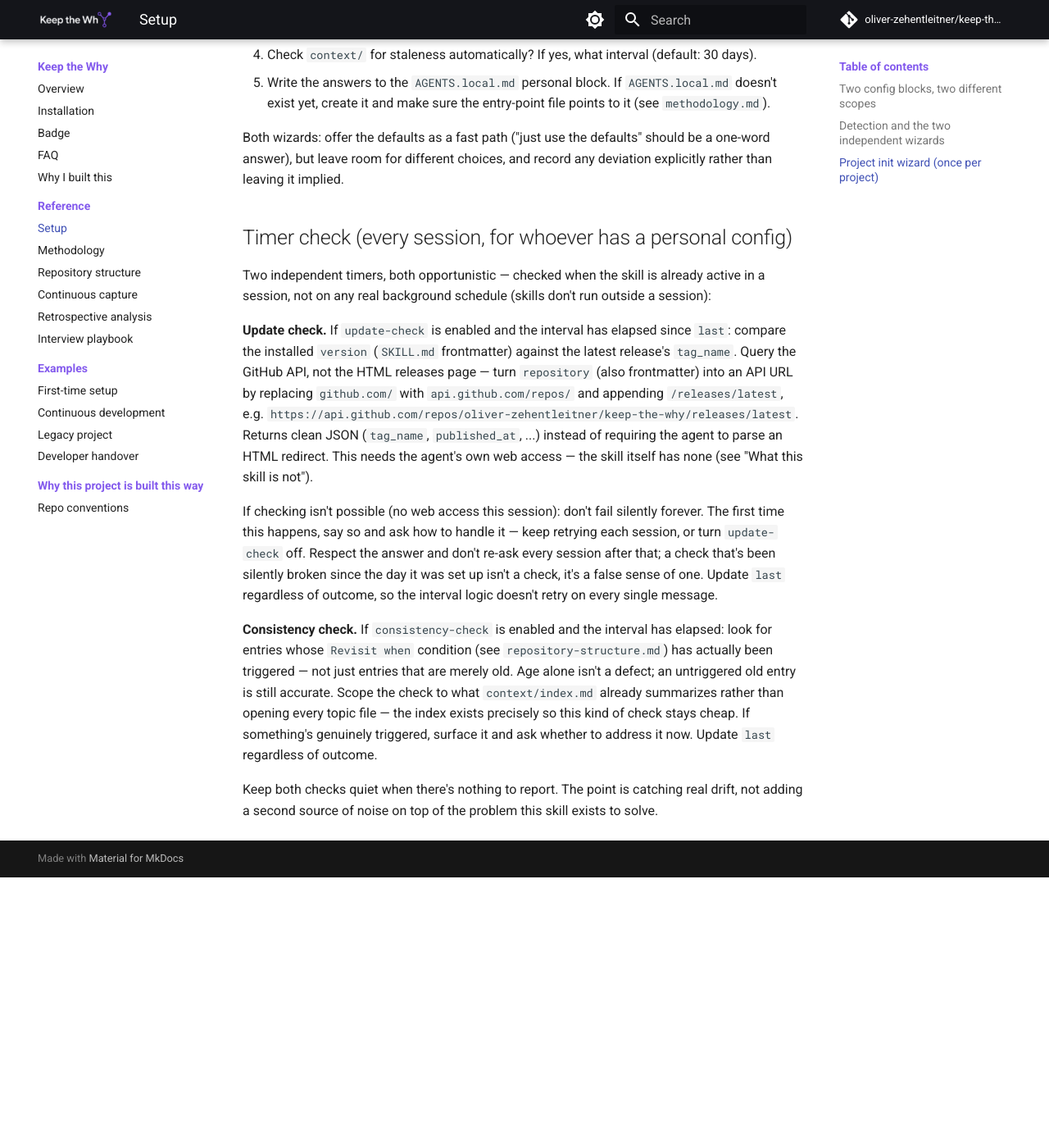
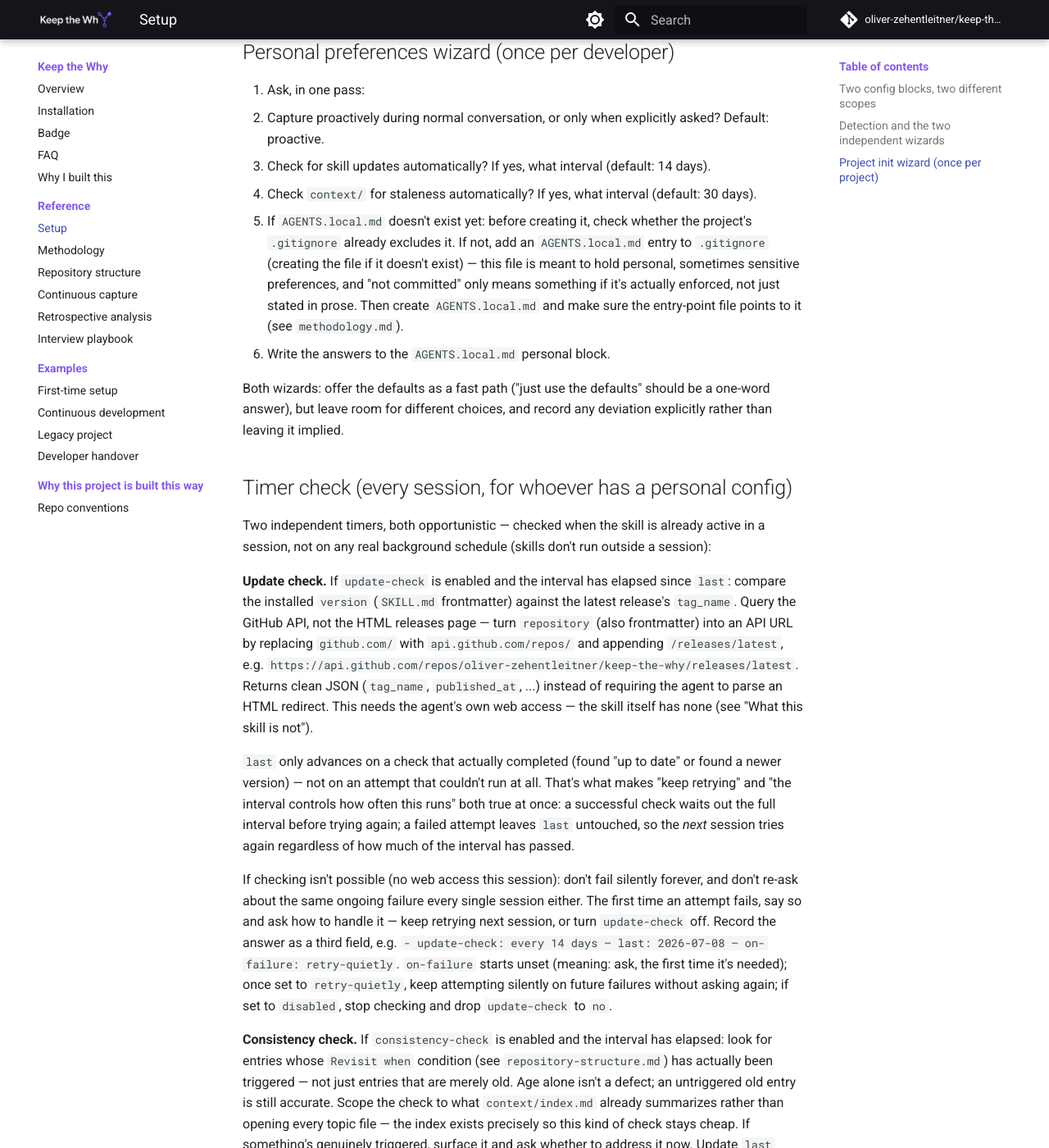
Before and after one commit to oliver-zehentleitner/keep-the-why, an MkDocs documentation site: the page built from docs/setup.md, in a window 1280 px wide and 1400 px high, scrolled down 2543 px. Shown: the whole window at 82% size. Built offline with MkDocs 1.6.1 and Material for MkDocs 9.7.7, drawn with Linux system fonts in a browser that asks for light colours; comment, search, counter and statistics services are not loaded; before the commit the page ends 3613 px from its top, so only the background shows below that; some of the changed text lies outside the part shown.

Commit message:
Fix update-check retry contradiction, gitignore AGENTS.local.md, rename autostart
Three verified issues from external review:

1. Update-check retry logic contradicted itself: "keep retrying each
   session" plus "update last regardless of outcome" can't both be
   true - if last always advances, the interval logic waits out the
   full period before trying again, which isn't "each session." Fixed
   by only advancing last on a check that actually completed. A failed
   attempt leaves last untouched, so the next session retries
   automatically. Added an on-failure field (unset = ask once,
   retry-quietly = keep trying silently, disabled = stop) so a broken
   check doesn't ask the same question every single session either.

2. The wizard created AGENTS.local.md and called it "not committed" in
   prose, but never verified .gitignore actually excludes it. Added a
   step: check .gitignore before creating the file, add an entry if
   missing. "Not committed" needs to be enforced, not just stated.

3. "autostart: yes/no" promised session-level behavior a Skill can't
   guarantee (no autostart hook exists - see "What this skill is
   not"). Renamed to "capture-mode: proactive | explicit-only", which
   describes what's actually configurable: behavior once the skill is
   already active, not whether it activates on its own.

Also fixed a real, unrelated copy-paste leftover in SECURITY.md - the
disclosure policy said fixes would be "released as fast as possible to
pip," carried over from a Python-package template. This project ships
a markdown skill via GitHub releases, not a pip package.

Updated setup.md, repository-structure.md's AGENTS.local.md example,
the first-time-setup walkthrough (new scenario for the failure/retry
case), README, repo-conventions.md, and evals.json (2 new cases,
2 revised to match the corrected logic).

````diff
--- a/skills/keep-the-why/references/setup.md
+++ b/skills/keep-the-why/references/setup.md
@@ -19,13 +19,15 @@
 
 ```markdown
 <!-- keep-the-why:local -->
-- autostart: yes
+- capture-mode: proactive
 - update-check: every 14 days — last: 2026-07-21
 - consistency-check: every 30 days — last: 2026-07-21
 <!-- /keep-the-why:local -->
 ```
 
-Where the why-knowledge lives and whether the project has been set up at all are facts about the project — everyone should see the same answer, so they're committed. Autostart and how often to run the timer checks are about how *this one developer* wants to work day to day — one person might want autostart and weekly checks, another might not want either, and neither is more correct. Splitting them also means the update-check/consistency-check timestamps don't turn into a shared field that every developer's session is racing to update.
+Where the why-knowledge lives and whether the project has been set up at all are facts about the project — everyone should see the same answer, so they're committed. Capture mode and how often to run the timer checks are about how *this one developer* wants to work day to day — one person might want proactive capture and weekly checks, another might not want either, and neither is more correct. Splitting them also means the update-check/consistency-check timestamps don't turn into a shared field that every developer's session is racing to update.
+
+`capture-mode` says `proactive` rather than `autostart` deliberately — a Skill has no session-level autostart hook to promise (see "What this skill is not" in `SKILL.md`); what's actually configurable is whether the skill, once active in a conversation, looks for capture opportunities on its own or waits to be asked. `proactive` describes that behavior honestly; `explicit-only` is the alternative.
 
 ## Detection and the two independent wizards
 
@@ -64,10 +66,11 @@
 ## Personal preferences wizard (once per developer)
 
 1. Ask, in one pass:
-   - Autostart every session, or load manually when asked? Default: automatically.
+   - Capture proactively during normal conversation, or only when explicitly asked? Default: proactive.
    - Check for skill updates automatically? If yes, what interval (default: 14 days).
    - Check `context/` for staleness automatically? If yes, what interval (default: 30 days).
-2. Write the answers to the `AGENTS.local.md` personal block. If `AGENTS.local.md` doesn't exist yet, create it and make sure the entry-point file points to it (see `methodology.md`).
+2. If `AGENTS.local.md` doesn't exist yet: before creating it, check whether the project's `.gitignore` already excludes it. If not, add an `AGENTS.local.md` entry to `.gitignore` (creating the file if it doesn't exist) — this file is meant to hold personal, sometimes sensitive preferences, and "not committed" only means something if it's actually enforced, not just stated in prose. Then create `AGENTS.local.md` and make sure the entry-point file points to it (see `methodology.md`).
+3. Write the answers to the `AGENTS.local.md` personal block.
 
 Both wizards: offer the defaults as a fast path ("just use the defaults" should be a one-word answer), but leave room for different choices, and record any deviation explicitly rather than leaving it implied.
 
@@ -77,7 +80,9 @@
 
 **Update check.** If `update-check` is enabled and the interval has elapsed since `last`: compare the installed `version` (`SKILL.md` frontmatter) against the latest release's `tag_name`. Query the GitHub API, not the HTML releases page — turn `repository` (also frontmatter) into an API URL by replacing `github.com/` with `api.github.com/repos/` and appending `/releases/latest`, e.g. `https://api.github.com/repos/oliver-zehentleitner/keep-the-why/releases/latest`. Returns clean JSON (`tag_name`, `published_at`, ...) instead of requiring the agent to parse an HTML redirect. This needs the agent's own web access — the skill itself has none (see "What this skill is not").
 
-If checking isn't possible (no web access this session): don't fail silently forever. The first time this happens, say so and ask how to handle it — keep retrying each session, or turn `update-check` off. Respect the answer and don't re-ask every session after that; a check that's been silently broken since the day it was set up isn't a check, it's a false sense of one. Update `last` regardless of outcome, so the interval logic doesn't retry on every single message.
+`last` only advances on a check that actually completed (found "up to date" or found a newer version) — not on an attempt that couldn't run at all. That's what makes "keep retrying" and "the interval controls how often this runs" both true at once: a successful check waits out the full interval before trying again; a failed attempt leaves `last` untouched, so the *next* session tries again regardless of how much of the interval has passed.
+
+If checking isn't possible (no web access this session): don't fail silently forever, and don't re-ask about the same ongoing failure every single session either. The first time an attempt fails, say so and ask how to handle it — keep retrying next session, or turn `update-check` off. Record the answer as a third field, e.g. `- update-check: every 14 days — last: 2026-07-08 — on-failure: retry-quietly`. `on-failure` starts unset (meaning: ask, the first time it's needed); once set to `retry-quietly`, keep attempting silently on future failures without asking again; if set to `disabled`, stop checking and drop `update-check` to `no`.
 
 **Consistency check.** If `consistency-check` is enabled and the interval has elapsed: look for entries whose `Revisit when` condition (see `repository-structure.md`) has actually been triggered — not just entries that are merely old. Age alone isn't a defect; an untriggered old entry is still accurate. Scope the check to what `context/index.md` already summarizes rather than opening every topic file — the index exists precisely so this kind of check stays cheap. If something's genuinely triggered, surface it and ask whether to address it now. Update `last` regardless of outcome.
 
````
Also changed, not shown: README.md (+1 -1 lines), SECURITY.md (+2 -3 lines), context/repo-conventions.md (+1 -1 lines), skills/keep-the-why/examples/first-time-setup.md (+11 -5 lines), skills/keep-the-why/references/repository-structure.md (+1 -1 lines), 1 other file.
